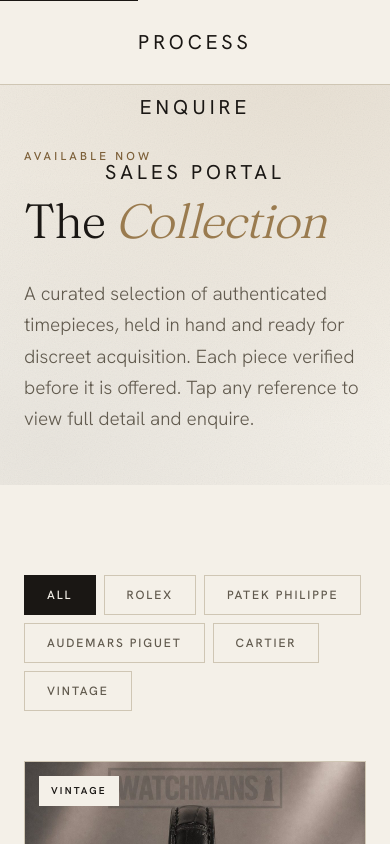
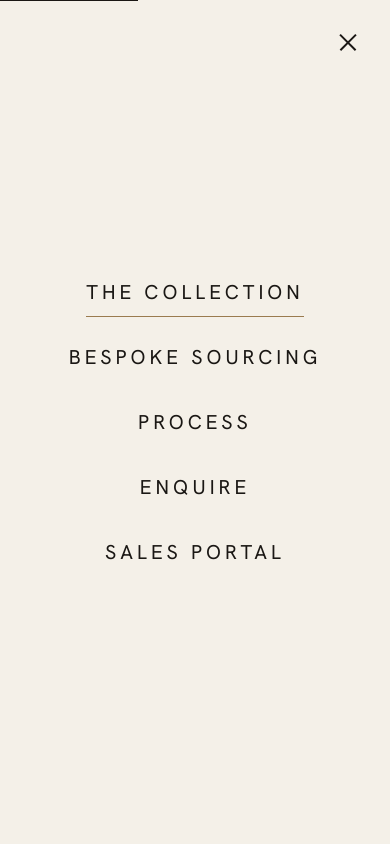
Before and after one commit to WatchmansGlobal/watchmansglobal, a plain HTML site: page collection.html in a window 390 px wide. Both pictures are taken after a click on the button "Open menu". Shown: the top 844 px of the page. Drawn offline with Linux system fonts and the light colour scheme.

Commit message:
Add files via upload
Hamburger X Fix

```diff
--- a/collection.html
+++ b/collection.html
@@ -295,10 +295,14 @@
 </style>
 <style id="mobile-menu-fix">
 @media(max-width:760px){
+  /* Ensure nav doesn't create a containing block for the menu */
+  nav, header, header > nav { transform: none !important; filter: none !important; }
   .navlinks{
     position:fixed !important;
     top:0 !important; left:0 !important; right:0 !important; bottom:0 !important;
-    width:100% !important; height:100% !important;
+    width:100vw !important; height:100vh !important;
+    min-width:100vw !important; min-height:100vh !important;
+    max-width:100vw !important; max-height:100vh !important;
     background:#F4F0E8 !important;
     display:flex !important;
     flex-direction:column !important;
@@ -308,7 +312,7 @@
     padding:40px !important;
     transform:translateY(-100%);
     transition:transform .4s ease;
-    z-index:200 !important;
+    z-index:150 !important;
     margin:0 !important;
     pointer-events:none !important;
     visibility:hidden !important;
@@ -327,6 +331,8 @@
     letter-spacing:.2em !important;
     text-transform:uppercase !important;
   }
+  /* Burger stays on top of the menu so X is always tappable */
+  .burger{ z-index:300 !important; position:relative !important; }
 }
 </style>
 </head>
```
Also changed, not shown: enquire.html (+8 -2 lines), index.html (+8 -2 lines), process.html (+8 -2 lines).
